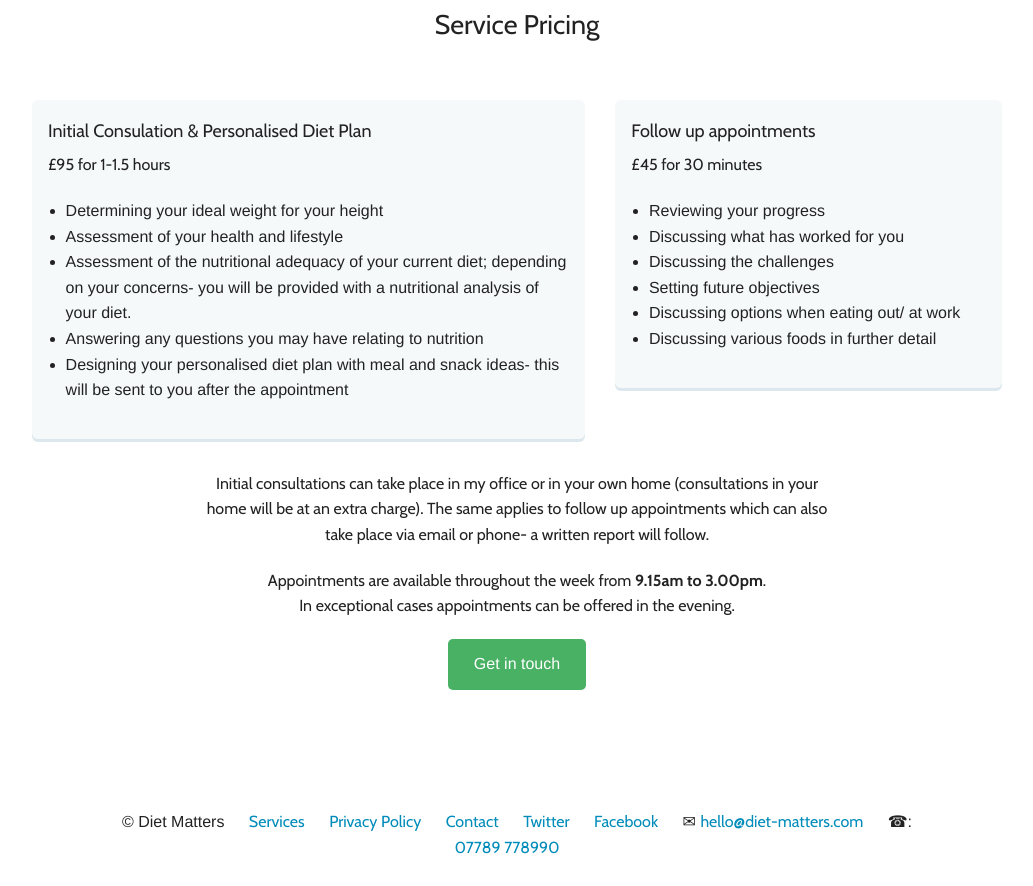
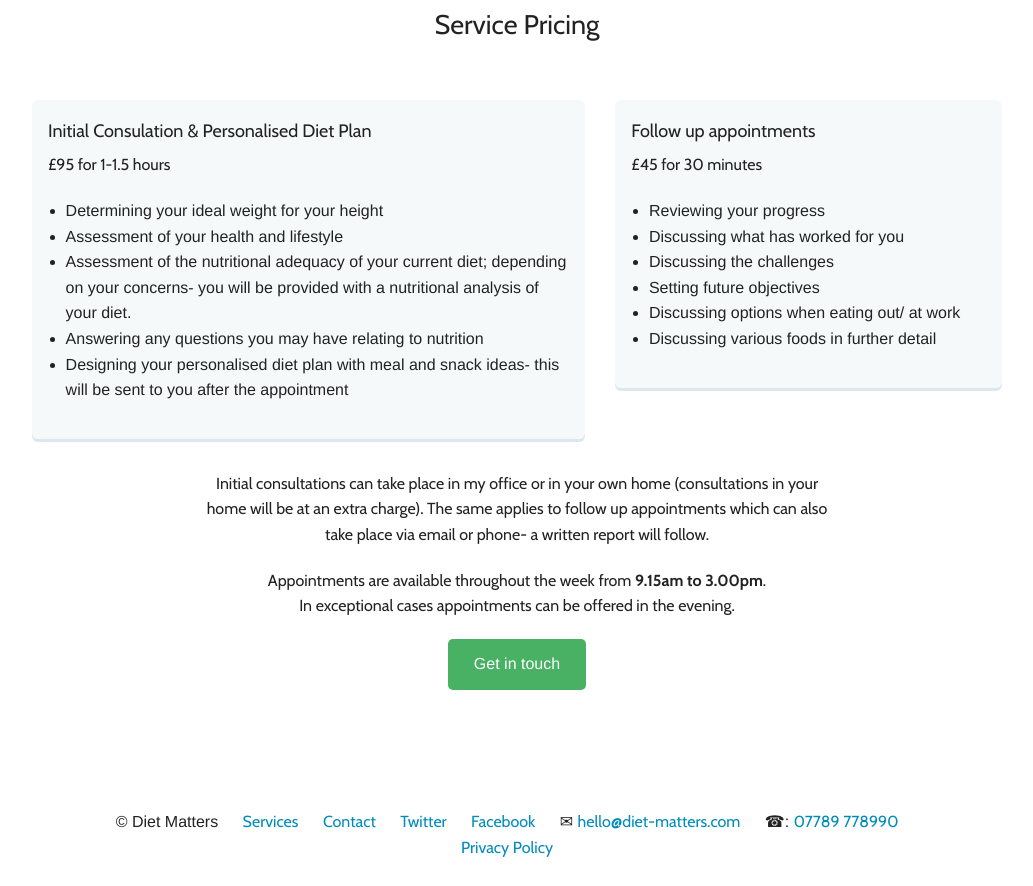
Before and after one commit to bananacrisp/dietmatters, a website: page services.html in a window 1280 px wide. Shown: the part 2180-3066 px from the top of the page, without its empty margins (123-1156 px from the left). Drawn offline with nearby package versions, Linux system fonts and the light colour scheme; a web font is replaced by a local one.

Commit message:
Update services.html

```diff
--- a/services.html
+++ b/services.html
@@ -231,9 +231,6 @@
           <a href="services.html">Services</a>
         </li>
         <li>
-          <a href="privacy-policy.html">Privacy Policy</a>
-        </li>
-        <li>
           <a href="contact.html">Contact</a>
         </li>
         <li>
@@ -253,6 +250,15 @@
       </ul>
     </div>
   </div>
+  <div class="row">
+    <div class="large-10 large-centered columns text-center">
+      <ul>
+        <li>
+          <a href="privacy-policy.html">Privacy Policy</a>
+        </li>
+      </ul>
+    </div>
+  </div>
 </footer>
     <script src="bower_components/jquery/dist/jquery.min.js"></script>
     <script src="bower_components/foundation/js/foundation.min.js"></script>
```
